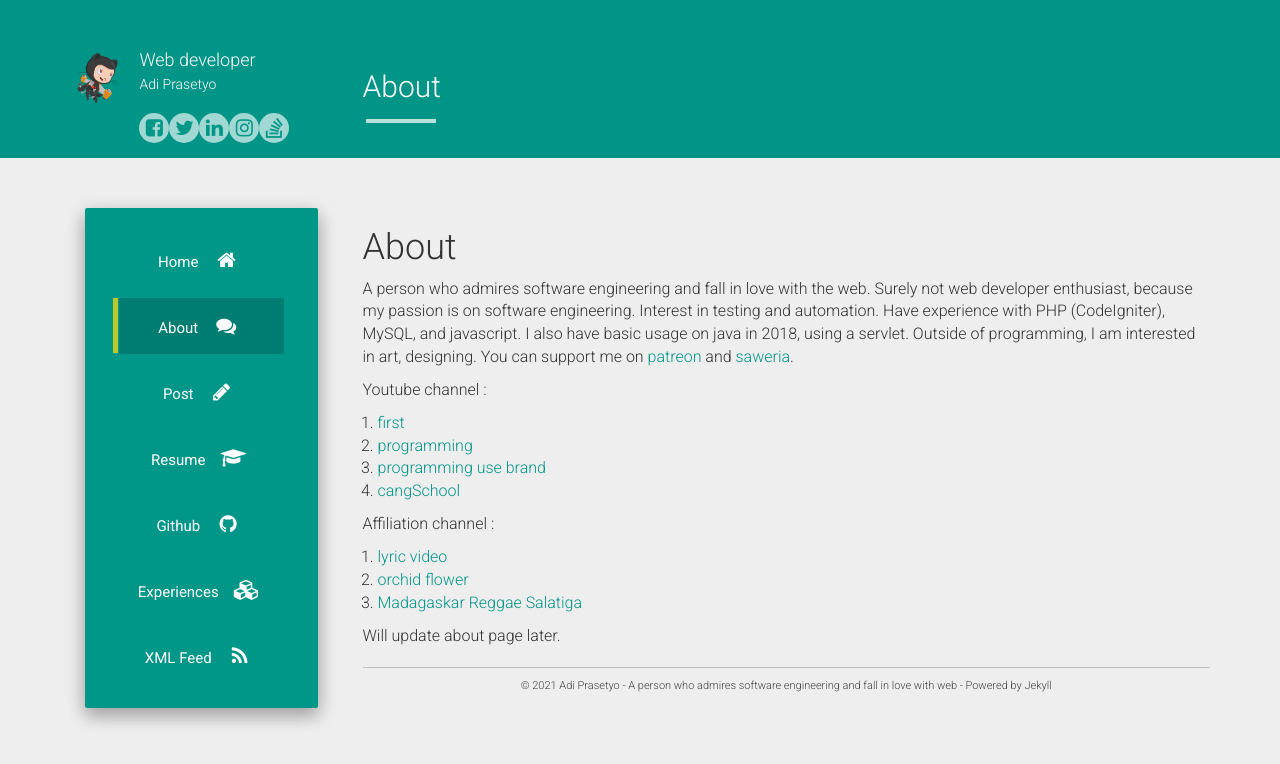
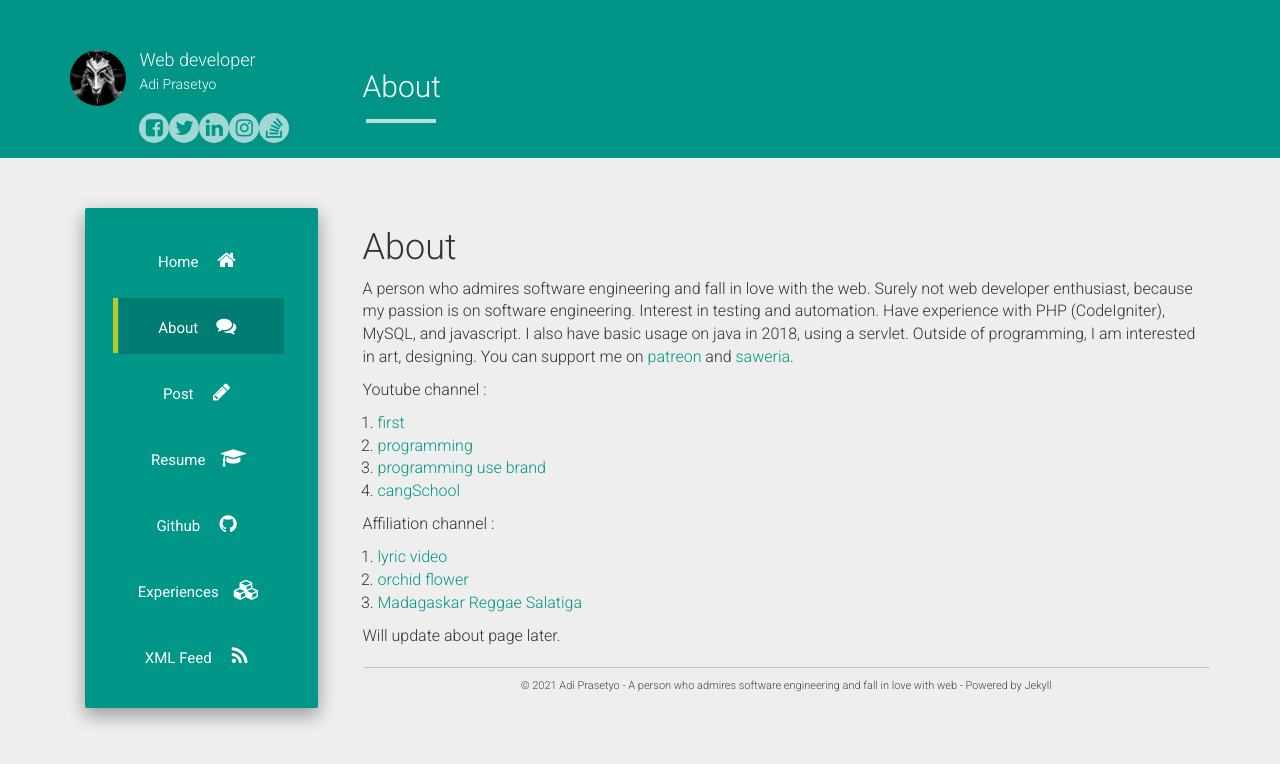
Before and after one commit to sukrosono/sukrosono.github.io, a Jekyll site: the page built from about.md, in a window 1280 px wide. Shown: the top 764 px of the page. Built offline with Jekyll 4.4.1, drawn with Linux system fonts in a browser that asks for light colours; nearby versions of some CDN libraries.

```diff
--- a/_config.yml
+++ b/_config.yml
@@ -10,11 +10,12 @@ title: Web developer
 author: Adi Prasetyo
 email: hidden@from.spammer
 logo: /static/img/avatar.png
+logo: /static/img/ava-satanic.png
 description: A person who admires software engineering and fall in love with web
 baseurl:  # the subpath of your site, e.g. /blog
-url: "http://brutalcrozt.github.io" # the base hostname & protocol for your site
+url: "http://sukrosono.github.io" # the base hostname & protocol for your site
 twitter_username: enter_rebel
-github_username:  brutalcrozt
+github_username:  sukrosono
 github: [metadata]
 lsi: false
 source: ./
--- a/_data/urls.json
+++ b/_data/urls.json
@@ -23,7 +23,7 @@
   },
   {
     "text": "Github",
-    "url": "https://github.com/brutalcrozt",
+    "url": "https://github.com/sukrosono",
     "icon": "fa-github"
   },{
     "text": "Experiences",
--- a/about.md
+++ b/about.md
@@ -11,6 +11,7 @@ I also have basic usage on java in 2018, using a servlet.
 Outside of programming, I am interested in art, designing.
 You can support me on [patreon](https://www.patreon.com/basukarna) and [saweria](https://saweria.co/narayana).
 
+
 Youtube channel :
   1.  [first](https://www.youtube.com/channel/UCjoSZoattZuCd8UxayJqUow)
   2.  [programming](https://www.youtube.com/channel/UCS4CNvE8zUHzd1FHk6MZnOA)
@@ -18,6 +19,7 @@ Youtube channel :
   <!-- one which connected to patreon -->
   4.  [cangSchool](https://www.youtube.com/channel/UCxJHFqdJW18E0r6_BR7ykwg)
 
+
 Affiliation channel :
   1. [lyric video](https://www.youtube.com/channel/UCW-jT3JFpaAzrbhbXsdxs6Q)
   2. [orchid flower](https://www.youtube.com/channel/UCeeyKn0trrT8RhL8LuQJwyQ)
```
Also changed, not shown: static/img/ava-satanic.png (added).
